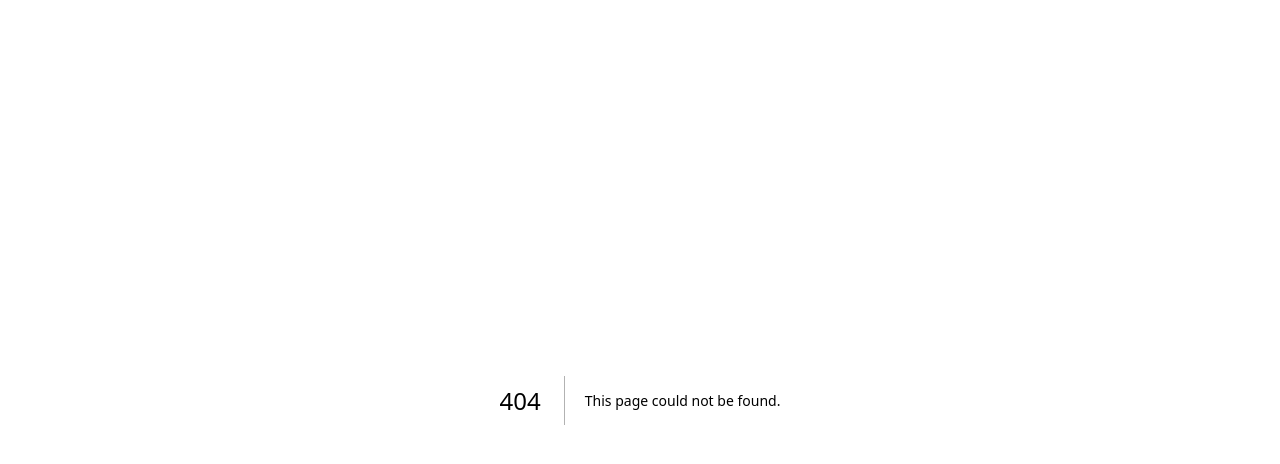
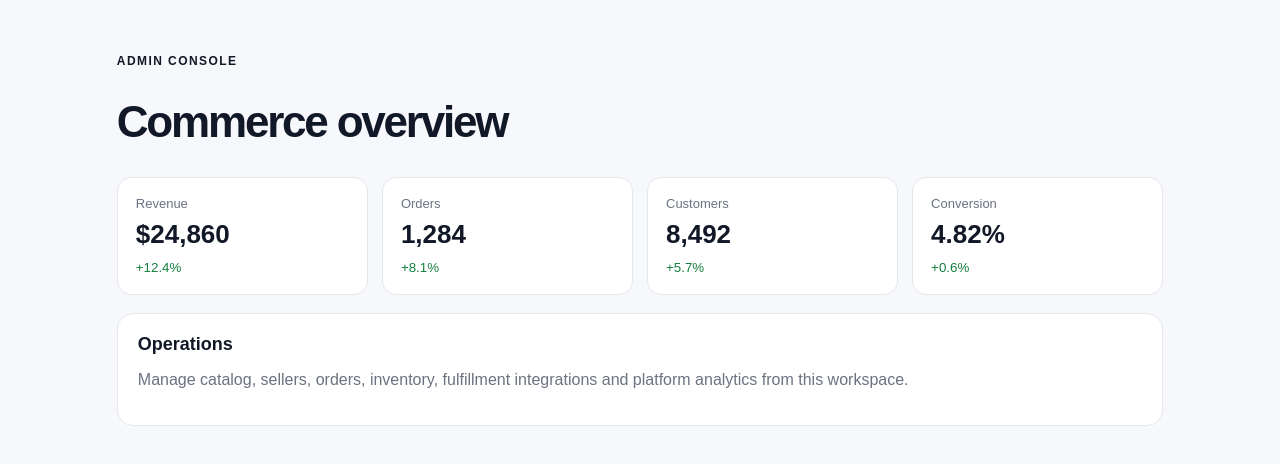
Before and after one commit to umairworkplace/velnora, a Next.js app: page /workspace/admin in a window 1280 px wide. Before the commit this address had no page. Shown: the top 464 px of the page. Built offline with nearby package versions, Linux system fonts and the light colour scheme.

Commit message:
feat: add admin commerce dashboard

```diff
--- /dev/null
+++ b/app/workspace/admin/page.tsx
@@ -0,0 +1,13 @@
+import { MetricGrid } from "@/components/dashboard/MetricGrid";
+import { Panel } from "@/components/ui/Panel";
+
+export default function AdminWorkspacePage() {
+  return (
+    <main style={{ maxWidth: 1200, margin: "0 auto", padding: "42px 6vw" }}>
+      <p style={{ fontSize: 12, fontWeight: 800, letterSpacing: ".12em" }}>ADMIN CONSOLE</p>
+      <h1 style={{ fontSize: 44, letterSpacing: "-.05em" }}>Commerce overview</h1>
+      <MetricGrid />
+      <div style={{ marginTop: 18 }}><Panel title="Operations"><p style={{ color: "#6b7280" }}>Manage catalog, sellers, orders, inventory, fulfillment integrations and platform analytics from this workspace.</p></Panel></div>
+    </main>
+  );
+}
```
